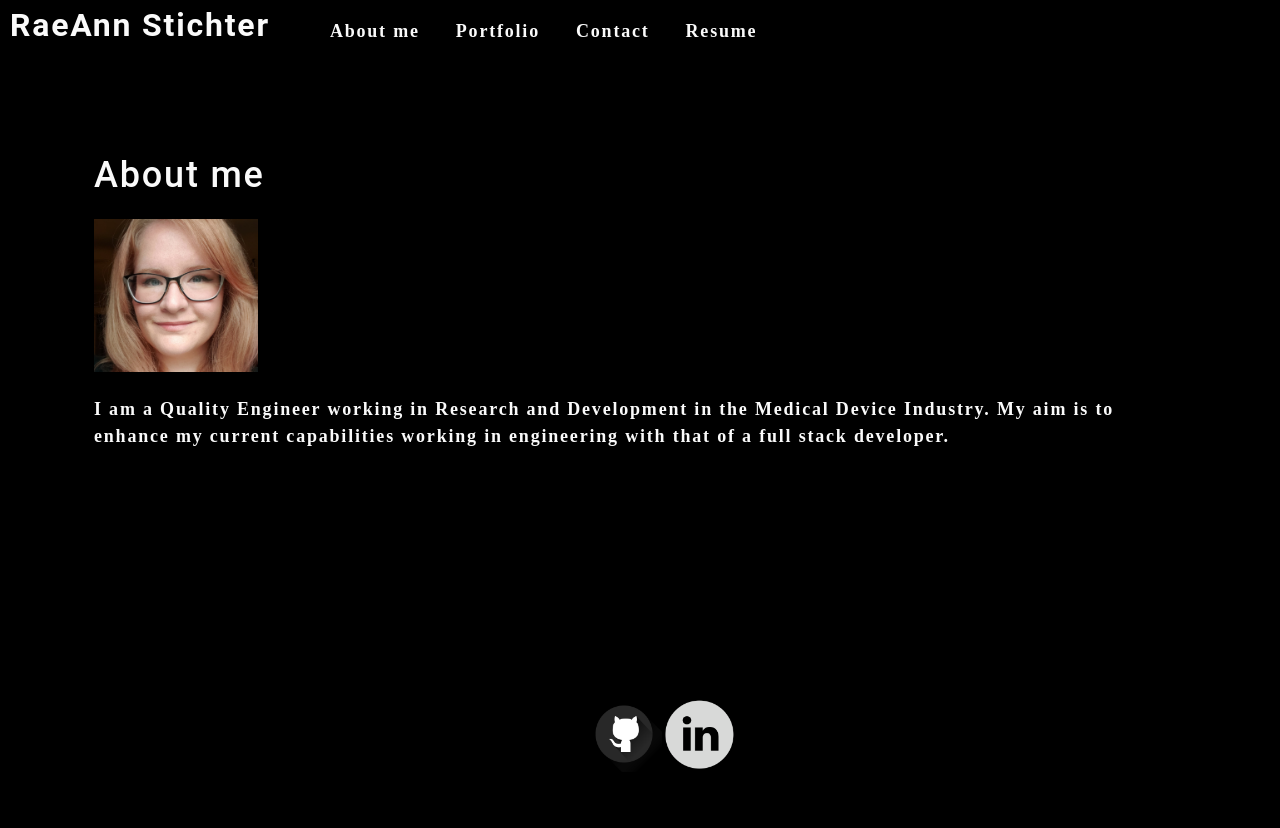
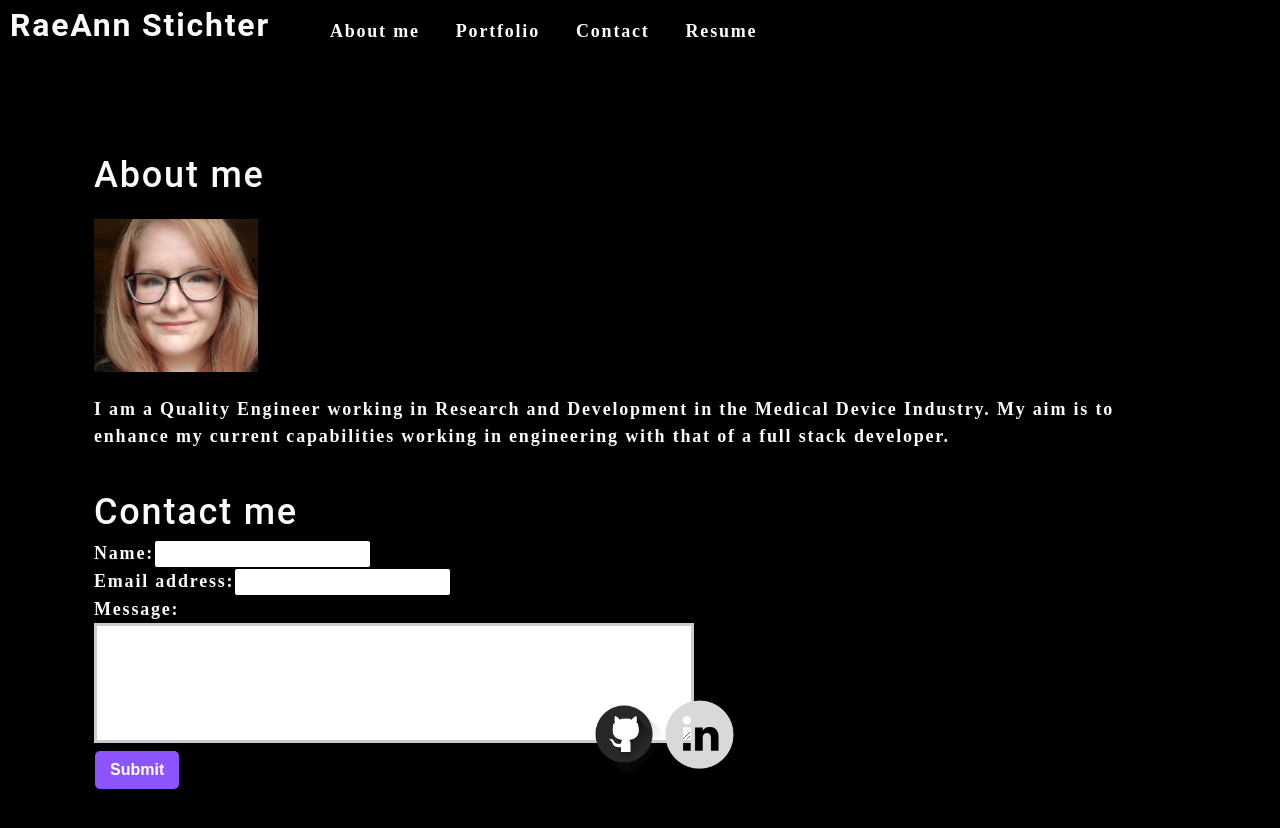
Before and after one commit to RaeStichter/raestichter-react-portfolio, a React (Create React App) app: page / in a window 1280 px wide. Shown: the top 828 px of the page. Before the commit the page ends 800 px from the top, so only its background shows below. Built offline with nearby package versions, Linux system fonts and the light colour scheme.

Commit message:
added contact form

```diff
--- a/src/App.js
+++ b/src/App.js
@@ -2,6 +2,7 @@
 import Nav from './components/Nav';
 import About from './components/About';
 import Footer from './components/Footer';
+import ContactForm from './components/Contact';
 
 
 function App() {
@@ -10,6 +11,7 @@
       <Nav></Nav>
       <main>
         <About></About>
+        <ContactForm></ContactForm>
       </main>
       <Footer></Footer>
     </div>
--- /dev/null
+++ b/src/components/Contact/index.js
@@ -0,0 +1,68 @@
+import React, { useState } from 'react';
+import { validateEmail } from '../../utils/helpers';
+
+function ContactForm() {
+
+    const [formState, setFormState] = useState({ name: '', email: '', message: '' });
+    const [errorMessage, setErrorMessage] = useState('');
+    const { name, email, message } = formState;
+
+    function handleChange(e) {
+        // email validation
+        if (e.target.name === 'email') {
+            const isValid = validateEmail(e.target.value);
+            console.log(isValid);
+            // isValid conditional statement
+            if (!isValid) {
+                setErrorMessage('Your email is invalid.');
+            } else {
+                setErrorMessage('');
+            }
+        } else {
+            if (!e.target.value.length) {
+                setErrorMessage(`${e.target.name} is required.`);
+            } else {
+                setErrorMessage('');
+            }
+        }
+        //console.log('errorMessage', errorMessage);
+
+        if (!errorMessage) {
+            setFormState({ ...formState, [e.target.name]: e.target.value });
+        }
+    }
+
+    function handleSubmit(e) {
+        e.preventDefault();
+        console.log(formState);
+    }
+
+    return (
+        <section>
+            <h1>Contact me</h1>
+            <form id="contact-form" onSubmit={handleSubmit}>
+                <div>
+                    <label htmlFor="name">Name:</label>
+                    <input type="text" defaultValue={name} onBlur={handleChange} name="name" />
+                </div>
+                <div>
+                    <label htmlFor="email">Email address:</label>
+                    <input type="email" defaultValue={email} name="email" onBlur={handleChange} />
+                </div>
+                <div>
+                    <label htmlFor="message">Message:</label>
+                    <textarea name="message" defaultValue={message} onBlur={handleChange} rows="5" />
+                </div>
+                {errorMessage && (
+                    <div>
+                        <p className="error-text">{errorMessage}</p>
+                    </div>
+                )}
+                <button type="submit">Submit</button>
+            </form>
+        </section>
+    );
+
+}
+
+export default ContactForm;
```
